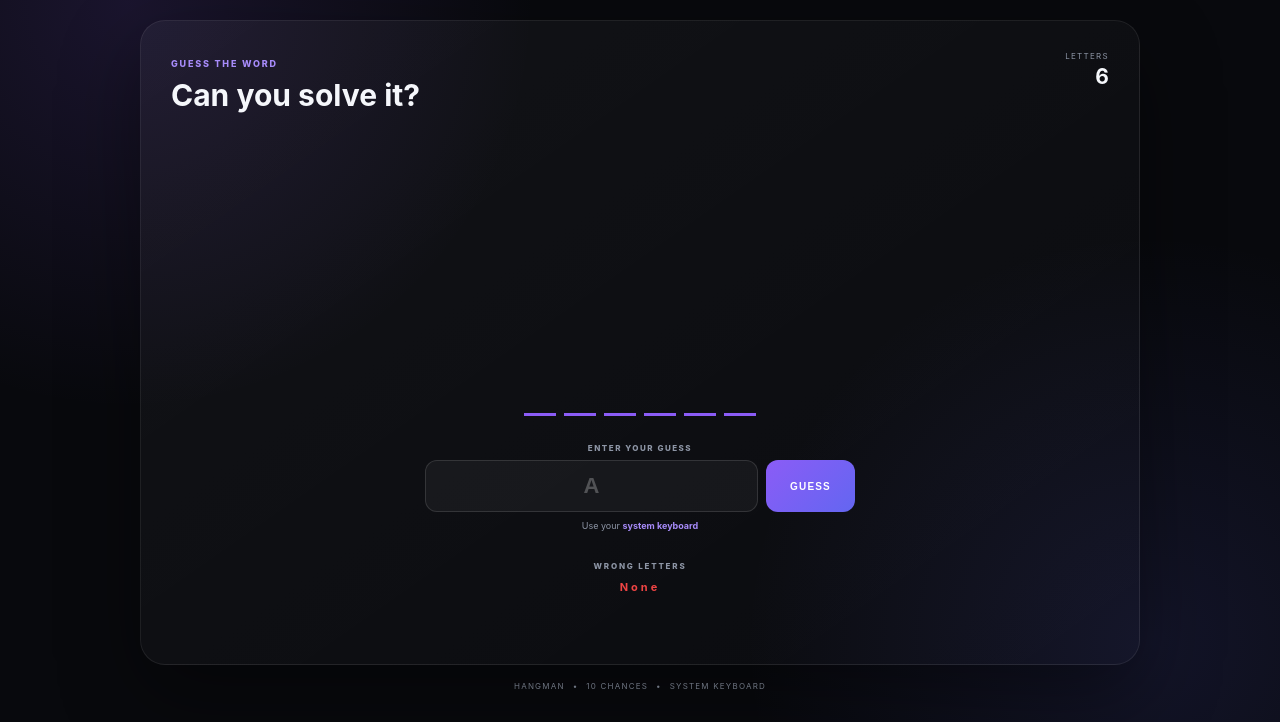
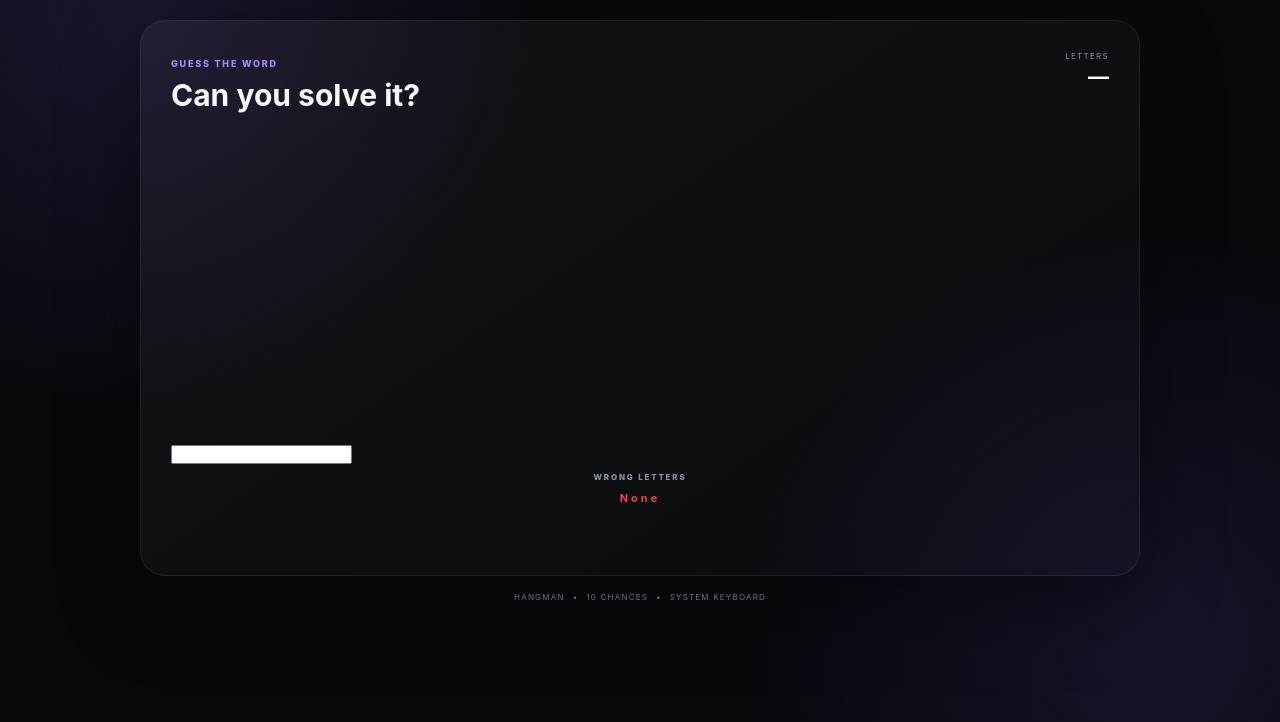
Before and after one commit to vanjarapurajesh/HangmanGame, a Flask app: page / in a window 1280 px wide. Shown: the part 78-800 px from the top of the page. Run offline with Flask 3, Linux system fonts and the light colour scheme; data that the repository does not hold is empty.

Commit message:
Update index.html

```diff
--- a/templates/index.html
+++ b/templates/index.html
@@ -1,5 +1,4 @@
 <!DOCTYPE html>
-
 <html lang="en">
 
 <head>
@@ -8,7 +7,7 @@
 
     <meta
         name="viewport"
-        content="width=device-width, initial-scale=1.0, viewport-fit=cover"
+        content="width=device-width, initial-scale=1.0"
     >
 
     <meta
@@ -16,12 +15,7 @@
         content="#08090d"
     >
 
-    <title>
-        Hangman
-    </title>
-
-
-    <!-- CSS -->
+    <title>Hangman — Word Challenge</title>
 
     <link
         rel="stylesheet"
@@ -37,35 +31,24 @@
 <main class="app">
 
 
-    <!-- =====================================================
-         HEADER
-    ====================================================== -->
+    <!-- HEADER -->
 
     <header class="top-bar">
 
 
-        <!-- BRAND -->
-
         <div class="brand">
-
 
             <div class="brand-logo">
                 H
             </div>
 
-
             <div class="brand-text">
 
-                <h1>
-                    HANGMAN
-                </h1>
+                <h1>HANGMAN</h1>
 
-                <span>
-                    WORD CHALLENGE
-                </span>
+                <span>WORD CHALLENGE</span>
 
             </div>
-
 
         </div>
 
@@ -75,47 +58,29 @@
         <div class="scoreboard">
 
 
-            <!-- SCORE -->
-
             <div class="score-item">
 
-                <span>
-                    SCORE
-                </span>
+                <span>SCORE</span>
 
-                <strong id="score">
-                    —
-                </strong>
+                <strong id="score">—</strong>
 
             </div>
 
 
-            <!-- BEST -->
-
             <div class="score-item">
 
-                <span>
-                    BEST
-                </span>
+                <span>BEST</span>
 
-                <strong id="best-score">
-                    —
-                </strong>
+                <strong id="best-score">—</strong>
 
             </div>
 
 
-            <!-- CHANCES -->
-
             <div class="score-item">
 
-                <span>
-                    CHANCES
-                </span>
+                <span>CHANCES</span>
 
-                <strong id="chances">
-                    10
-                </strong>
+                <strong id="chances">10</strong>
 
             </div>
 
@@ -127,14 +92,12 @@
 
 
 
-    <!-- =====================================================
-         GAME CARD
-    ====================================================== -->
+    <!-- GAME -->
 
     <section class="game-card">
 
 
-        <!-- GAME HEADER -->
+        <!-- TITLE -->
 
         <div class="game-header">
 
@@ -145,7 +108,6 @@
                     GUESS THE WORD
                 </span>
 
-
                 <h2>
                     Can you solve it?
                 </h2>
@@ -155,10 +117,7 @@
 
             <div class="word-info">
 
-                <span>
-                    LETTERS
-                </span>
-
+                <span>LETTERS</span>
 
                 <strong id="word-length">
                     —
@@ -171,9 +130,7 @@
 
 
 
-        <!-- =================================================
-             HANGMAN
-        ================================================== -->
+        <!-- HANGMAN -->
 
         <div class="hangman-container">
 
@@ -181,15 +138,11 @@
             <div class="hangman">
 
 
-                <!-- HEAD -->
-
                 <div
                     id="head"
                     class="hangman-part head"
                 ></div>
 
-
-                <!-- BODY -->
 
                 <div
                     id="body"
@@ -197,15 +150,11 @@
                 ></div>
 
 
-                <!-- LEFT ARM -->
-
                 <div
                     id="left-arm"
                     class="hangman-part left-arm"
                 ></div>
 
-
-                <!-- RIGHT ARM -->
 
                 <div
                     id="right-arm"
@@ -213,15 +162,11 @@
                 ></div>
 
 
-                <!-- LEFT LEG -->
-
                 <div
                     id="left-leg"
                     class="hangman-part left-leg"
                 ></div>
 
-
-                <!-- RIGHT LEG -->
 
                 <div
                     id="right-leg"
@@ -236,44 +181,23 @@
 
 
 
-        <!-- =================================================
-             WORD
-        ================================================== -->
+        <!-- WORD -->
 
         <div
             id="word"
             class="word"
+            tabindex="0"
+            role="button"
+            aria-label="Tap here to open keyboard"
         ></div>
 
 
 
-        <!-- =================================================
-             GUESS INPUT
-        ================================================== -->
-
-        <div class="guess-area">
-
-
-            <label
-                class="guess-label"
-                for="guess-input"
-            >
-                ENTER YOUR GUESS
-            </label>
-
-
-            <div class="guess-box">
-
-
-                <!--
-                    This is a real input.
-
-                    On mobile, tapping this opens
-                    the phone's normal system keyboard.
-                -->
+        <!-- INVISIBLE SYSTEM KEYBOARD INPUT -->
 
         <input
-                    id="guess-input"
+            id="keyboard-input"
+            class="keyboard-input"
             type="text"
             inputmode="latin"
             autocomplete="off"
@@ -281,39 +205,12 @@
             autocapitalize="characters"
             spellcheck="false"
             maxlength="1"
-                    placeholder="A"
             aria-label="Enter a letter"
         >
 
 
-                <button
-                    id="guess-button"
-                    type="button"
-                >
-                    GUESS
-                </button>
 
-
-            </div>
-
-
-            <p class="keyboard-message">
-
-                Use your
-                <strong>
-                    system keyboard
-                </strong>
-
-            </p>
-
-
-        </div>
-
-
-
-        <!-- =================================================
-             WRONG LETTERS
-        ================================================== -->
+        <!-- WRONG LETTERS -->
 
         <div class="wrong-section">
 
@@ -344,9 +241,7 @@
 
 
 
-        <!-- =================================================
-             RESULT POPUP
-        ================================================== -->
+        <!-- RESULT POPUP -->
 
         <div
             id="game-result"
@@ -365,52 +260,38 @@
                 </div>
 
 
-                <h2
-                    id="result-title"
-                >
+                <h2 id="result-title">
                     You Win!
                 </h2>
 
 
-                <p
-                    id="result-text"
-                >
-                    Excellent!
+                <p id="result-text">
+                    Excellent! You found the word.
                 </p>
 
 
                 <div class="result-word">
 
-
                     <span>
                         THE WORD WAS
                     </span>
 
-
-                    <strong
-                        id="answer"
-                    >
+                    <strong id="answer">
                         —
                     </strong>
-
 
                 </div>
 
 
                 <div class="final-score">
 
-
                     <span>
                         SCORE
                     </span>
 
-
-                    <strong
-                        id="final-score"
-                    >
+                    <strong id="final-score">
                         —
                     </strong>
-
 
                 </div>
 
@@ -433,39 +314,25 @@
 
 
 
-    <!-- =====================================================
-         FOOTER
-    ====================================================== -->
+    <!-- FOOTER -->
 
     <footer>
 
-        <span>
-            HANGMAN
-        </span>
+        <span>HANGMAN</span>
 
-        <span>
-            •
-        </span>
+        <span>•</span>
 
-        <span>
-            10 CHANCES
-        </span>
+        <span>10 CHANCES</span>
 
-        <span>
-            •
-        </span>
+        <span>•</span>
 
-        <span>
-            SYSTEM KEYBOARD
-        </span>
+        <span>SYSTEM KEYBOARD</span>
 
     </footer>
 
 
 </main>
 
-
-<!-- JAVASCRIPT -->
 
 <script
     src="{{ url_for('static', filename='js/game.js') }}"
```
Lines whose indentation alone changed are shown as unchanged.
